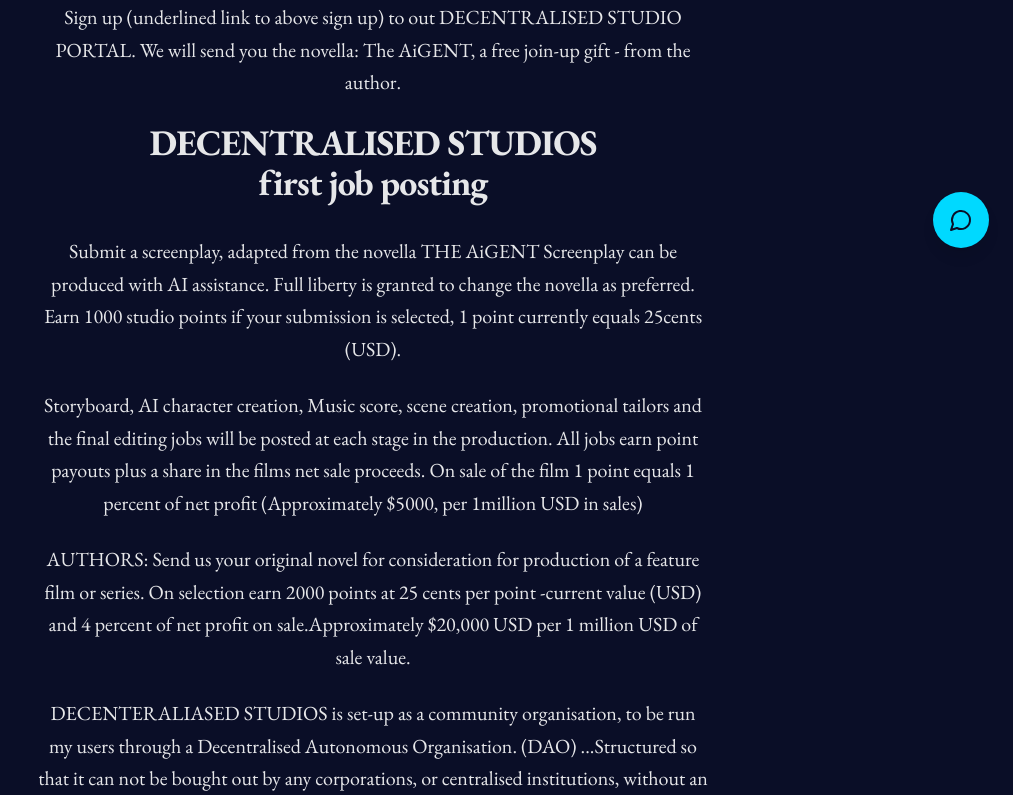
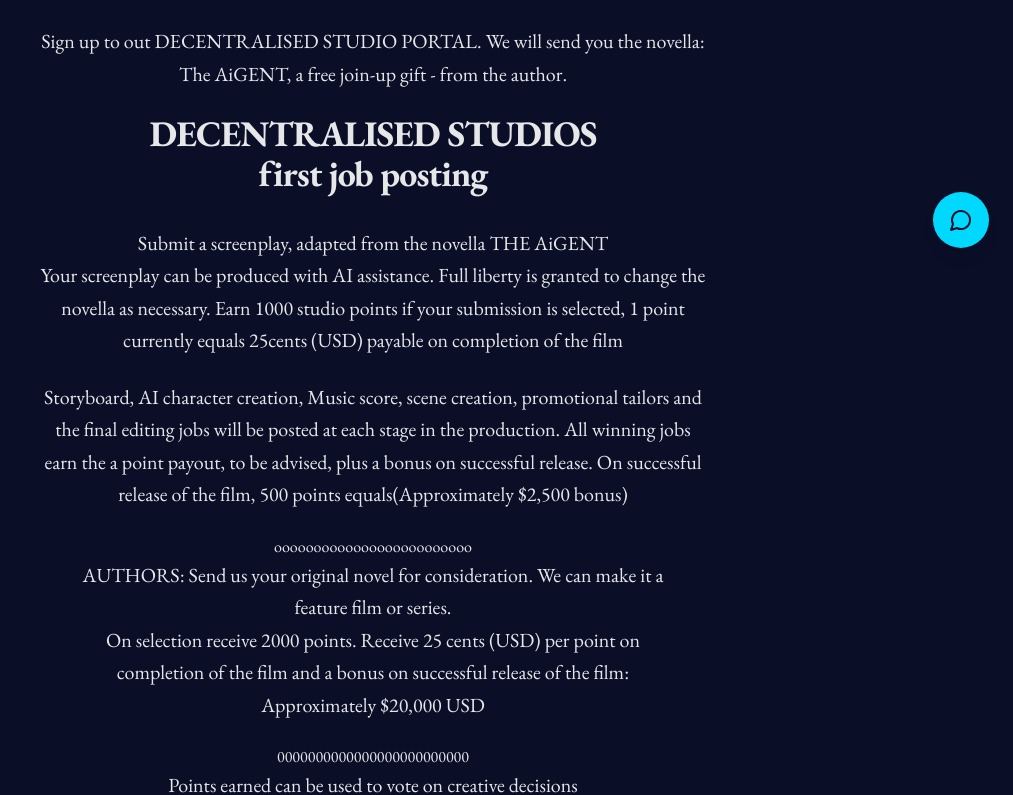
Before and after one commit to jonalaker/thebigpicture, a Next.js app: page / in a window 1280 px wide. Shown: the part 528-1323 px from the top of the page, without its empty margins (267-1280 px from the left). Built offline with nearby package versions, Linux system fonts and the light colour scheme.

Commit message:
text changed

```diff
--- a/components/hero.tsx
+++ b/components/hero.tsx
@@ -10,6 +10,7 @@ export default function Hero() {
   return (
     <section className="relative py-20 md:py-32 px-4 sm:px-6 lg:px-8">
       <div className="max-w-4xl mx-auto text-center">
+        <h6>You are not just writing about the future of AI—you are building the future of You are</h6>
         <h1 className="mb-8 text-primary leading-tight">Request an Exclusive Reviewer's Preview of Our New Novella</h1>
 
         <div className="prose prose-lg max-w-2xl mx-auto mb-12 font-serif text-foreground/90">
@@ -19,30 +20,32 @@ export default function Hero() {
           </p> */}
 
           <p className="text-lg md:text-xl leading-relaxed mb-6">
-            A family, a concert, a conspiracy. In the heart of Sydney, 2044, the old world clashes with the new. Will
-            humanity embrace the dawn of hyper-selection, or cling to the fading echoes of the past? What if the next
-            step in human evolution wasn't a choice, but a necessity?
+          A family, a concert, a conspiracy. In the heart of Sydney, 2044, the old world<br></br> clashes with the new. Will humanity embrace the dawn of hyper-selection, or cling to the fading echoes of the past? What if the next step in human evolution wasn't a choice, but a necessity?
           </p>
 
           <p className="text-lg md:text-xl leading-relaxed mb-6">
-            Sign up (underlined link to above sign up) to out DECENTRALISED STUDIO PORTAL. We will send you the novella: The AiGENT,  a free join-up gift - from the author.
+            Sign up  to out DECENTRALISED STUDIO PORTAL. We will send you the novella: The AiGENT,  a free join-up gift - from the author.
           </p>
           <p className="text-lg md:text-xl leading-relaxed mb-6">
             <h2>DECENTRALISED STUDIOS <br></br>first job posting</h2>
             <br></br>
-            Submit a screenplay, adapted from the novella THE AiGENT
-            Screenplay can be produced with AI assistance. Full liberty is granted to change the novella as preferred. Earn 1000 studio points if your submission is selected, 1 point currently equals 25cents (USD).
+            <span className="mb-2">Submit a screenplay, adapted from the novella THE AiGENT </span><br></br>
+            Your screenplay can be produced with AI assistance. Full liberty is granted to change the novella as necessary. Earn 1000 studio points if your submission is selected, 1 point currently equals 25cents (USD) payable on completion of the film          </p>
+          <p className="text-lg md:text-xl leading-relaxed mb-6">
+          Storyboard, AI character creation, Music score, scene creation, promotional tailors and the final editing jobs will be posted at each stage in the production. All winning jobs earn the a point payout, to be advised, plus a bonus on successful release. On successful release of the film, 500 points equals(Approximately $2,500 bonus)
           </p>
+          <span className="mb-4">ooooooooooooooooooooooooo</span>
           <p className="text-lg md:text-xl leading-relaxed mb-6">
-            Storyboard, AI character creation, Music score, scene creation, promotional tailors and the final editing jobs will be posted at each stage in the production. All jobs earn point payouts plus a share in the films net sale proceeds.
-            On sale of the film 1 point equals 1 percent of net profit (Approximately $5000, per 1million USD in sales)
+          AUTHORS: Send us your original novel for consideration. We can make it a <br></br> feature film or series.<br></br>
+ On selection receive 2000 points. Receive 25 cents (USD) per point on <br></br>completion of the film and a bonus on successful release of the film:<br></br> Approximately $20,000 USD
           </p>
+          <span>0000000000000000000000000</span>
           <p className="text-lg md:text-xl leading-relaxed mb-6">
-            AUTHORS: Send us your original novel for consideration for production of a feature film or series. On selection earn 2000 points at 25 cents per point -current value (USD) and 4 percent of net profit on sale.Approximately $20,000 USD per 1 million USD of sale value.
-          </p>
+          Points earned can be used to vote on creative decisions
+            </p>
+            <span>oooooooooooooooooooooooooo</span>
           <p className="text-lg md:text-xl leading-relaxed mb-6">
-            DECENTERALIASED STUDIOS is set-up as a community organisation, to be run my users through a Decentralised Autonomous Organisation. (DAO) ...Structured so that it can not be bought out by any corporations, or centralised institutions, without an eighty percent agreement of the DAO.
-          </p>
+          DECENTERALISED STUDIOS is a community organisation,  run my users through a Decentralised Autonomous Organisation. (DAO) ...Structured so that it can not be bought out by any corporations, or centralised institutions, (without an eighty percent agreement of the DAO)          </p>
         </div>
 
         <Button
```
Also changed, not shown: components/trustpilot-section.tsx (line endings or trailing spaces).
